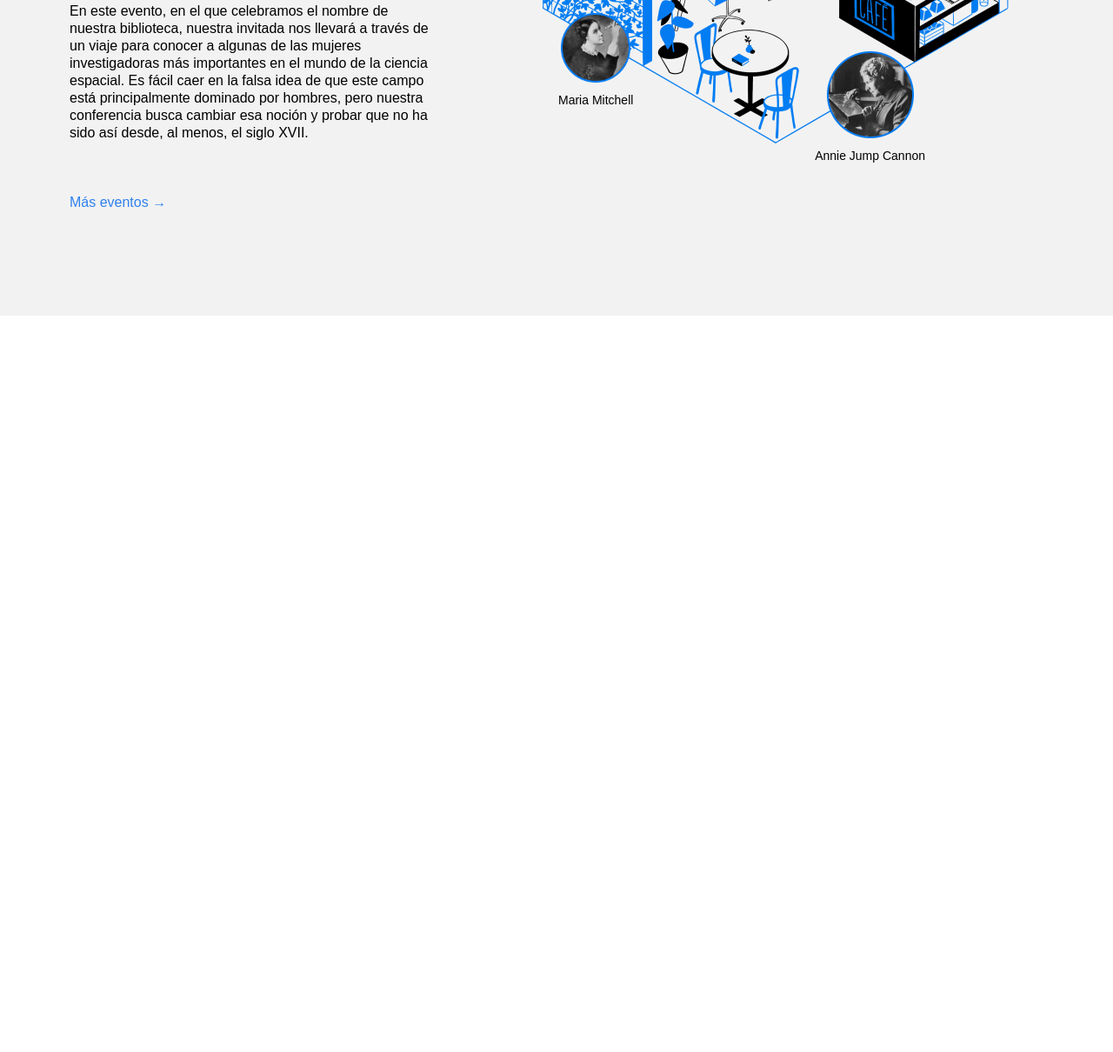
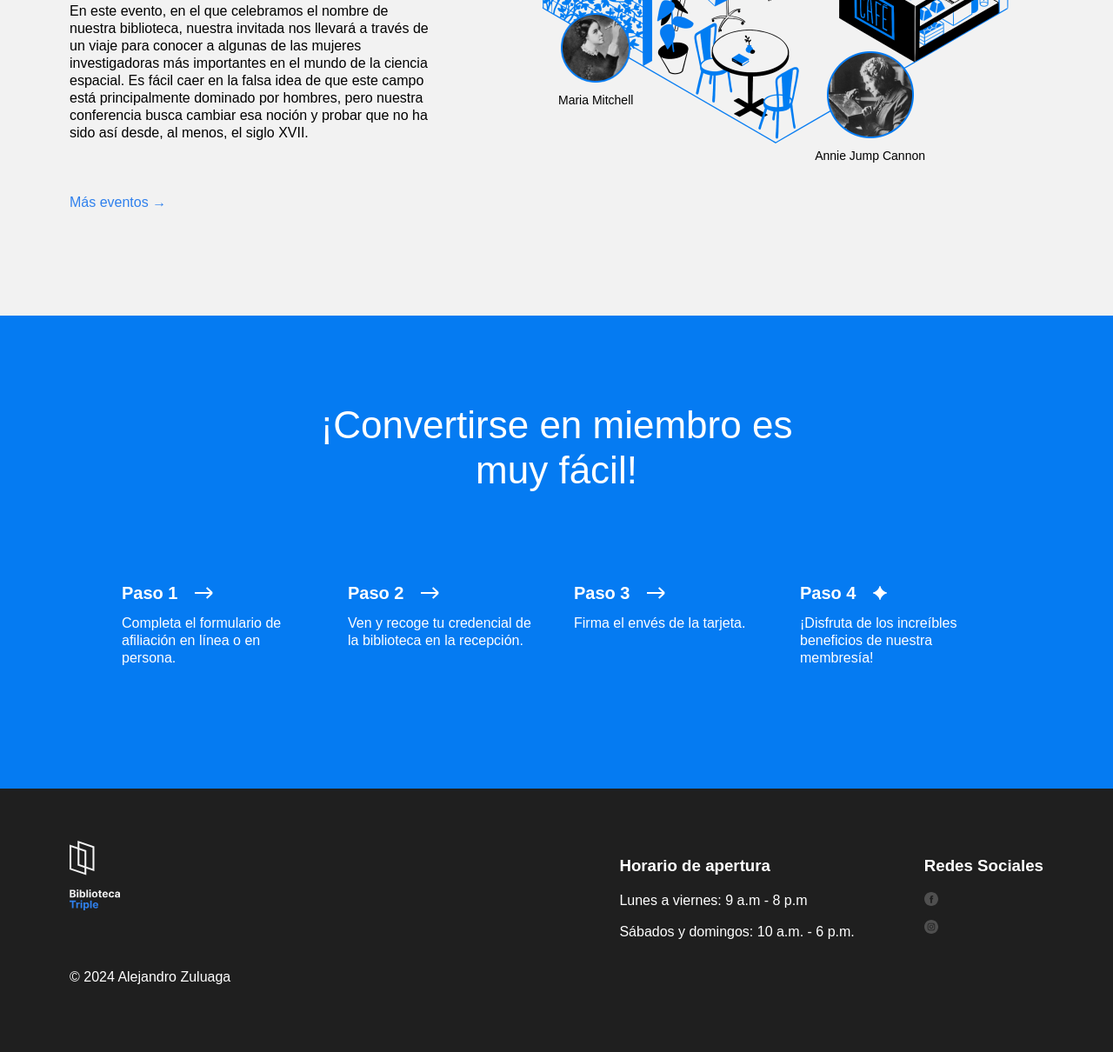
Before and after one commit to AlejandroZG11/web_project_library, a plain HTML site: page index.html in a window 1280 px wide. Shown: the part 2575-3785 px from the top of the page at 87% size. Before the commit the page ends 2938 px from the top, so only its background shows below. Drawn offline with Linux system fonts and the light colour scheme.

Commit message:
Nueva actualización de mi proyecto

```diff
--- a/index.html
+++ b/index.html
@@ -222,7 +222,109 @@
             </div>
           </div>
         </section>
+        <section class="membership">
+          <h2 class="membership__title">
+            ¡Convertirse en miembro es muy fácil!
+          </h2>
+          <ul class="membership__steps">
+            <li class="step">
+              <h3 class="step__title">
+                Paso 1
+                <img
+                  src="./images/icon_step_forward.svg"
+                  alt="icon forward"
+                  class="step__icon"
+                />
+              </h3>
+              <p class="step__description">
+                Completa el formulario de afiliación en línea o en persona.
+              </p>
+            </li>
+            <li class="step">
+              <h3 class="step__title">
+                Paso 2
+                <img
+                  src="./images/icon_step_forward.svg"
+                  alt="icon forward"
+                  class="step__icon"
+                />
+              </h3>
+              <p class="step__description">
+                Ven y recoge tu credencial de la biblioteca en la recepción.
+              </p>
+            </li>
+            <li class="step">
+              <h3 class="step__title">
+                Paso 3
+                <img
+                  src="./images/icon_step_forward.svg"
+                  alt="icon forward"
+                  class="step__icon"
+                />
+              </h3>
+              <p class="step__description">Firma el envés de la tarjeta.</p>
+            </li>
+            <li class="step">
+              <h3 class="step__title">
+                Paso 4
+                <img
+                  src="./images/icon_step_finish.svg"
+                  alt="icon finish"
+                  class="step__icon"
+                />
+              </h3>
+              <p class="step__description">
+                ¡Disfruta de los increíbles beneficios de nuestra membresía!
+              </p>
+            </li>
+          </ul>
+        </section>
       </main>
+      <footer id="footer" class="footer">
+        <div class="footer__columns">
+          <div class="footer__column">
+            <img
+              src="./images/logo_white.svg"
+              alt="logo"
+              class="footer__logo"
+            />
+          </div>
+          <div class="footer__column footer__column_content_hours">
+            <h3 class="footer__column-heading">Horario de apertura</h3>
+            <ul class="footer__list">
+              <li class="footer__list-item">Lunes a viernes: 9 a.m - 8 p.m</li>
+              <li class="footer__list-item">
+                Sábados y domingos: 10 a.m. - 6 p.m.
+              </li>
+            </ul>
+          </div>
+
+          <div class="footer__column footer__column_content_social">
+            <h3 class="footer__column-heading">Redes Sociales</h3>
+            <ul class="footer__list">
+              <li class="footer__list-item">
+                <a href="#" class="footer__column-link">
+                  <img
+                    src="./images/facebook_white.svg"
+                    alt="Facebook"
+                    class="footer__social-icon"
+                  />
+                </a>
+              </li>
+              <li class="footer__list-item">
+                <a href="#" class="footer__column-link">
+                  <img
+                    src="./images/instagram_white.svg"
+                    alt="Instagram"
+                    class="footer__social-icon"
+                  />
+                </a>
+              </li>
+            </ul>
+          </div>
+        </div>
+        <p class="footer__copyright>">© 2024 Alejandro Zuluaga</p>
+      </footer>
     </div>
   </body>
 </html>
--- a/styles/style.css
+++ b/styles/style.css
@@ -290,3 +290,108 @@
   font-size: 14px;
   margin: 0;
 }
+
+/* SPRINT 3 PARTE 3*/
+
+.membership {
+  padding: 100px 0 140px;
+  background-color: #057bf2;
+  color: #ffffff;
+}
+
+.membership__title {
+  max-width: 574px;
+  margin: 0 auto;
+  text-align: center;
+  font-size: 44px;
+  font-weight: 500;
+  line-height: 52px;
+}
+
+.membership__steps {
+  list-style-type: none;
+  padding: 0;
+  margin: 100px 0 0;
+  display: flex;
+  justify-content: center;
+  column-gap: 40px;
+}
+
+.step {
+  flex-basis: 220px;
+}
+
+.step__title {
+  margin: 0;
+  font-size: 20px;
+  line-height: 30px;
+  font-weight: 700;
+  display: flex;
+  align-items: center;
+}
+
+.step__icon {
+  margin-left: 20px;
+}
+
+.step__description {
+  margin: 10px 0 0;
+}
+
+.footer {
+  box-sizing: border-box;
+  background-size: cover;
+  background-color: #1f1f1f;
+  color: #ffffff;
+  padding: 60px 80px;
+}
+
+.footer__columns {
+  display: flex;
+  justify-content: space-between;
+}
+
+.footer__column_content_hours {
+  margin-left: auto;
+}
+
+.footer__column_content_social {
+  margin-left: 80px;
+}
+
+.footer__logo {
+  width: 58px;
+  height: 80px;
+}
+
+.footer__column-heading {
+  margin-bottom: 20px;
+}
+
+.footer__list {
+  list-style-type: none;
+  padding: 0;
+  margin: 0;
+}
+
+.footer__list-item {
+  margin-bottom: 16px;
+}
+
+.footer__column-link {
+  color: white;
+  text-decoration: none;
+  display: flex;
+  align-items: center;
+  column-gap: 10px;
+}
+
+.footer__social-icon {
+  height: 16px;
+  width: 16px;
+  margin-right: 10px;
+}
+
+.footer__copyright {
+  margin-top: 100px;
+}
```
